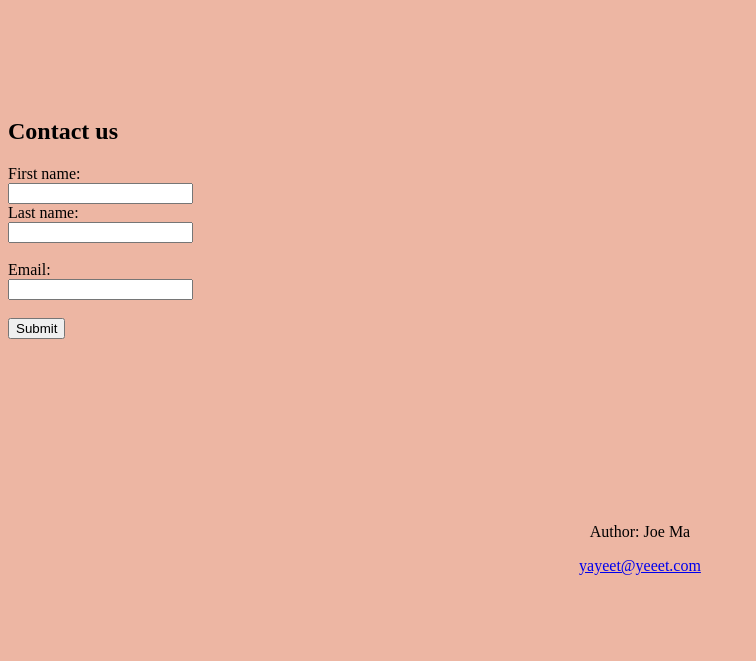
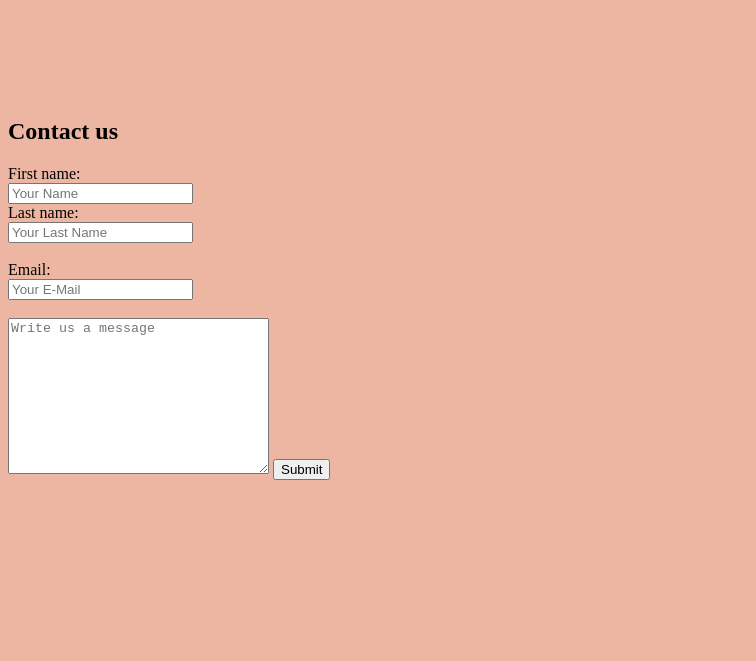
Before and after one commit to AriiMe/Strive-M1, a plain HTML site: page Day6/M1-D6.html in a window 1280 px wide. Shown: the part 999-1660 px from the top of the page, without its empty margins (0-756 px from the left). Drawn offline with Linux system fonts and the light colour scheme.

Commit message:
Update M1-D6.html

```diff
--- a/Day6/M1-D6.html
+++ b/Day6/M1-D6.html
@@ -5,71 +5,17 @@
         No shopping cart / checkout features are required.
         EX1.:
         Add H1 title with the name of the shop
-        <h1>stuff</h1>
         EX2.:
-        <title>Strivezon</title>
         Add a TABLE with the top 5 products of the shop
         EX3.:
-<table style="width:100%">
-  <h2>Products</h2>
-  <tr>
-    <th>Title</th>
-    <th>Image</th>
-    <th>Price</th>
-    <th>Description</th>
-    <td>Link</td>
-  </tr>
-    <td>Banana</td>
-    <td><img src="https://i.kym-cdn.com/photos/images/original/001/170/759/7c9.gif" alt="banana"></td>
-    <td>$299</td>
-    <td>newly genetically modified banana <br>Buy it now link below</td>
-    <td><a href="https://www.amazon.de/Nintendo-Mocchi-Pl%C3%BCsch-Spielzeug-Kissen/dp/B07D9S9B7N/ref=sr_1_4?__mk_de_DE=%C3%85M%C3%85%C5%BD%C3%95%C3%91&dchild=1&keywords=banan&qid=1601903245&sr=8-4" target="_blank">Banan!</a></td>
-  </tr>
-  <tr>
-    <td>Strawberry</td>
-    <td><img src="https://i.redd.it/gfy0tcjrq9s21.jpg" alt="srs"></td>
-    <td>$29,99</td>
-    <td>A cool Strawberry<br>Buy it now link below</td>
-    <td><a href="https://www.amazon.de/Riot-Squad-Strawberry-Watercannon-Aroma/dp/B07YCXC4NK/ref=sr_1_20?__mk_de_DE=%C3%85M%C3%85%C5%BD%C3%95%C3%91&dchild=1&keywords=strawberry&qid=1601903342&sr=8-20" target="_blank">berry!</a> </td>
-  </tr>
-  <tr>
-    <td>Blueberry</td>
-    <td><img src="url" alt="alternatetext"></td>
-    <td>$19</td>
-    <td><br>Buy it now link below</td>
-    <td><a href="https://www.w3schools.com" target="_blank">Blueberry!</a> </td>
-  </tr>
-  <tr>
-    <td>Orange</td>
-    <td><img src="https://images-na.ssl-images-amazon.com/images/I/81FzZyQsZ7L._SL1500_.jpg" alt="ye"></td>
-    <td>$3</td>
-    <td>I was lazy to type so here is sample text<br>Buy it now link below</td>
-    <td><a href="https://www.amazon.de/ARISTOS-Apfelsinen-unbehandelt-Saftorangen-griechische/dp/B01MQJ2QFN/ref=sr_1_14?__mk_de_DE=%C3%85M%C3%85%C5%BD%C3%95%C3%91&dchild=1&keywords=orange&qid=1601903438&sr=8-14" target="_blank">orange!</a> </td>
-  </tr>
-  <tr>
-    <td>Apple</td>
-    <td><img src="https://i.redd.it/rwml5skbnak51.jpg" alt="kindathicc"></td>
-    <td>$1400</td>
-    <td>an Apple from Apple<br>Buy it now link below</td>
-    <td><a href="https://www.amazon.de/Apple-MacBook-dual-core-Prozessor-10-Generation/dp/B0863ZJ1T3/ref=sr_1_11?__mk_de_DE=%C3%85M%C3%85%C5%BD%C3%95%C3%91&dchild=1&keywords=macbook+pro&qid=1601903514&quartzVehicle=184-492&replacementKeywords=macbook&sr=8-11" target="_blank">air!</a> </td>
-  </tr>
-</table>
-
         Each product should have one image, title, description and price
         EX4.:
-
-
-
         Add Map to the shop
         EX5.:
         Add the links to Amazon products for each item in the table
         EX6.: completed in ex.3
         Add a footer with the address and the name of the shop
         EX7.:
-         <footer>
-  <p>Author: John doe</p>
-  <p><a href="mailto:yayeet@yeeet.com">yayeet@yeeet.com</a></p>
-</footer>
         Add a message board where the user can type a message in it (only client side)
         // EXTRA
         EX8.:
@@ -159,12 +105,21 @@
 
 <form action="/action_page.php">
   <label for="fname">First name:</label><br>
-  <input type="text" id="fname" name="fname" value=""><br>
+  <input type="text" id="fname" name="fname" placeholder="Your Name"><br>
   <label for="lname">Last name:</label><br>
-  <input type="text" id="lname" name="lname" value=""><br><br>
+  <input type="text" id="lname" name="lname" placeholder="Your Last Name"><br><br>
   <label for="email">Email:</label><br>
-  <input type="text" id="email" name="email" value=""><br><br>
+  <input type="text" id="email" name="email" placeholder="Your E-Mail"><br><br>
+  <textarea
+                name="message"
+                id="message"
+                cols="30"
+                rows="10"
+                placeholder="Write us a message"
+              ></textarea>
   <input type="submit" value="Submit" onclick="clicked(event)">
+
+
 </form>
 
   <script>
```
